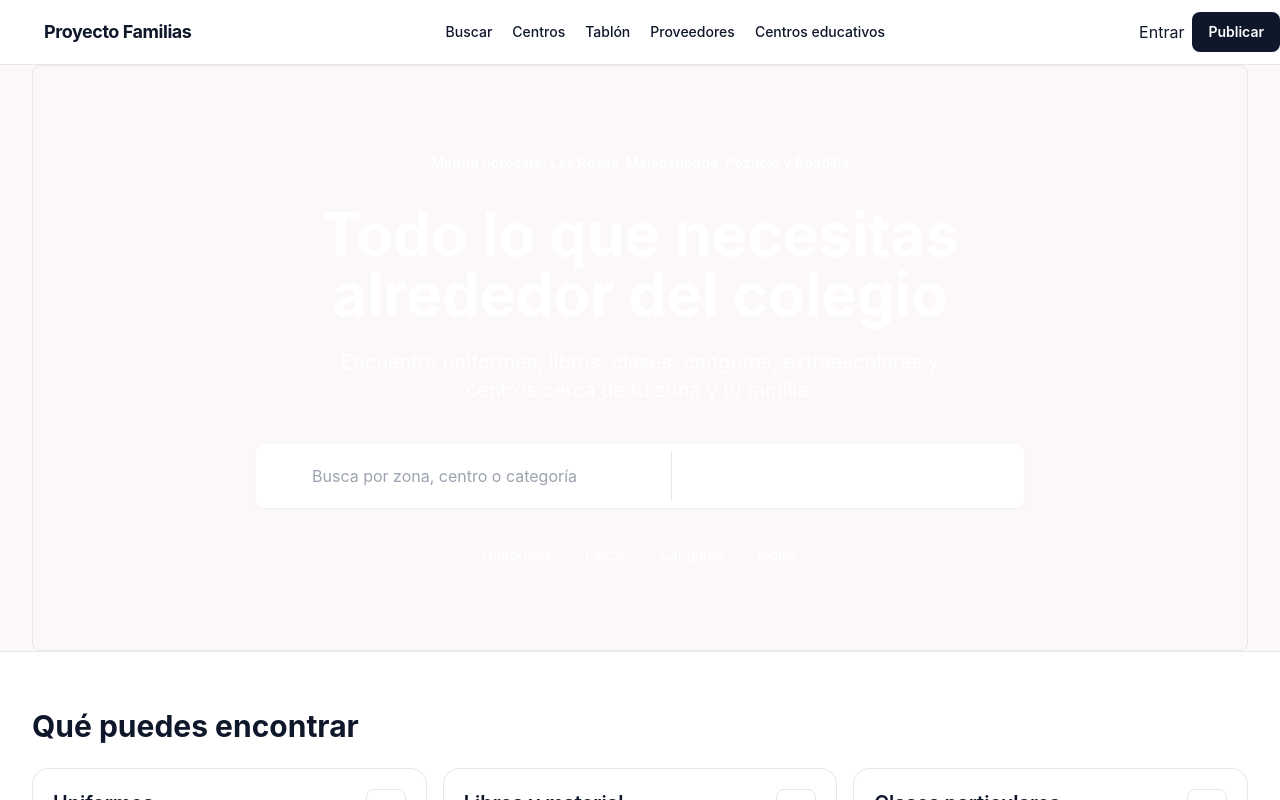
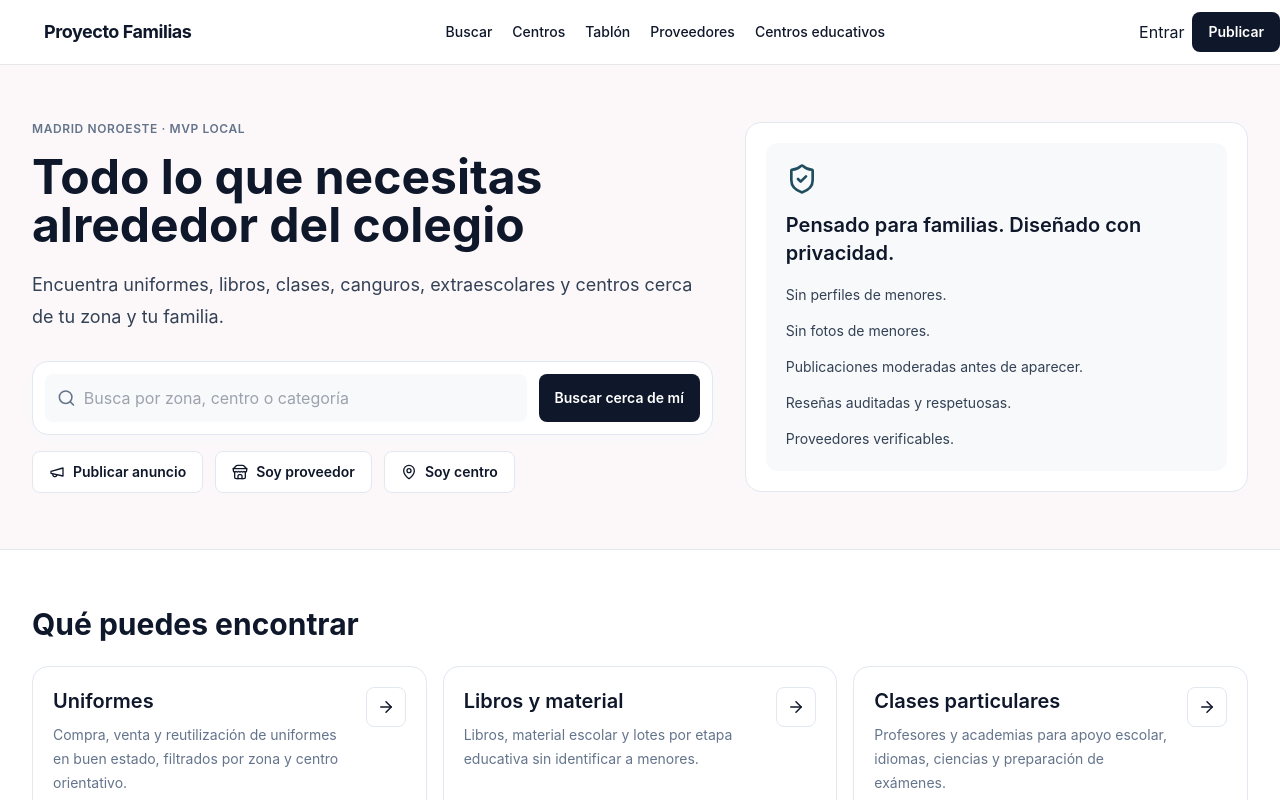
Before and after one commit to rdrgzjavier/kiryco, a Next.js app: page / in a window 1280 px wide. Shown: the top 800 px of the page. Built offline with nearby package versions, Linux system fonts and the light colour scheme.

Commit message:
Align search hero with current Kiryco MVP

```diff
--- a/src/components/SearchHero.tsx
+++ b/src/components/SearchHero.tsx
@@ -1,77 +1,44 @@
-"use client";
-
-import { useState } from "react";
-import { useRouter } from "next/navigation";
-import { MapPin, Search } from "lucide-react";
-import { municipalities } from "@/lib/mock-data";
+import Link from "next/link";
+import { MapPin, Megaphone, Search, ShieldCheck, Store } from "lucide-react";
 
 export default function SearchHero() {
-  const [query, setQuery] = useState("");
-  const [location, setLocation] = useState("");
-  const router = useRouter();
-
-  function handleSearch(event: React.FormEvent) {
-    event.preventDefault();
-    const params = new URLSearchParams();
-    if (query) params.set("q", query);
-    if (location) params.set("muni", location);
-    router.push(`/buscar?${params.toString()}`);
-  }
-
   return (
-    <div className="relative overflow-hidden rounded-lg border border-brand-900 bg-brand-900 px-5 py-14 text-center text-white md:px-10 md:py-20">
-      <div className="relative z-10 mx-auto flex max-w-3xl flex-col items-center">
-        <span className="mb-6 inline-flex rounded-full border border-white/15 bg-white/10 px-4 py-1.5 text-sm font-semibold text-brand-50">
-          Madrid noroeste: Las Rozas, Majadahonda, Pozuelo y Boadilla
-        </span>
-        <h1 className="mb-6 text-4xl font-bold leading-tight tracking-normal text-white md:text-6xl">
+    <section className="grid gap-8 py-8 md:grid-cols-[1.15fr_0.85fr] md:items-center md:py-14">
+      <div>
+        <p className="label mb-4">Madrid noroeste · MVP local</p>
+        <h1 className="max-w-4xl text-4xl font-bold leading-tight text-ink sm:text-5xl">
           Todo lo que necesitas alrededor del colegio
         </h1>
-        <p className="mb-10 max-w-2xl text-lg leading-relaxed text-brand-100 md:text-xl">
+        <p className="mt-5 max-w-2xl text-lg leading-8 text-slatecopy">
           Encuentra uniformes, libros, clases, canguros, extraescolares y centros cerca de tu zona y tu familia.
         </p>
-
-        <form onSubmit={handleSearch} className="grid w-full gap-2 rounded-lg bg-white p-2 shadow-sm md:grid-cols-[1fr_220px_auto]">
-          <label className="relative flex items-center">
-            <Search className="absolute left-4 text-warm-400" size={20} />
-            <span className="sr-only">Busca por zona, centro o categoría</span>
-            <input
-              type="text"
-              placeholder="Busca por zona, centro o categoría"
-              className="h-12 w-full rounded-lg border-0 bg-transparent pl-12 pr-4 text-base text-warm-900 outline-none placeholder:text-warm-400"
-              value={query}
-              onChange={(event) => setQuery(event.target.value)}
-            />
-          </label>
-          <label className="relative flex items-center border-t border-warm-100 md:border-l md:border-t-0">
-            <MapPin className="absolute left-4 text-warm-400" size={20} />
-            <span className="sr-only">Municipio</span>
-            <select
-              className="h-12 w-full appearance-none rounded-lg border-0 bg-transparent pl-12 pr-4 text-base text-warm-900 outline-none"
-              value={location}
-              onChange={(event) => setLocation(event.target.value)}
-            >
-              <option value="">Todas las zonas</option>
-              {municipalities.map((municipality) => (
-                <option key={municipality.id} value={municipality.name}>
-                  {municipality.name}
-                </option>
-              ))}
-            </select>
-          </label>
-          <button type="submit" className="btn-accent h-12 px-8 text-base">
-            Buscar
-          </button>
+        <form action="/buscar" className="mt-7 grid gap-3 rounded-2xl border border-line bg-panel p-3 shadow-soft sm:grid-cols-[1fr_auto]">
+          <label className="sr-only" htmlFor="q">Busca por zona, centro o categoría</label>
+          <div className="flex items-center gap-2 rounded-lg bg-soft px-3">
+            <Search size={20} className="text-muted" aria-hidden />
+            <input id="q" name="q" placeholder="Busca por zona, centro o categoría" className="min-h-12 w-full bg-transparent text-base outline-none" />
+          </div>
+          <button className="btn-primary min-h-12" type="submit">Buscar cerca de mí</button>
         </form>
-
-        <div className="mt-8 flex flex-wrap justify-center gap-2">
-          {["Uniformes", "Libros", "Canguros", "Inglés"].map((item) => (
-            <span key={item} className="rounded-full border border-white/15 bg-white/10 px-3 py-1 text-sm text-brand-50">
-              {item}
-            </span>
-          ))}
+        <div className="mt-4 flex flex-wrap gap-3">
+          <Link href="/publicar" className="btn-secondary"><Megaphone size={16} aria-hidden /> Publicar anuncio</Link>
+          <Link href="/proveedores" className="btn-secondary"><Store size={16} aria-hidden /> Soy proveedor</Link>
+          <Link href="/centros-educativos" className="btn-secondary"><MapPin size={16} aria-hidden /> Soy centro</Link>
         </div>
       </div>
-    </div>
+      <div className="rounded-2xl border border-line bg-panel p-5">
+        <div className="rounded-xl bg-soft p-5">
+          <ShieldCheck className="mb-4 text-petrol" size={32} aria-hidden />
+          <h2 className="text-xl font-semibold text-ink">Pensado para familias. Diseñado con privacidad.</h2>
+          <ul className="mt-4 grid gap-3 text-sm leading-6 text-slatecopy">
+            <li>Sin perfiles de menores.</li>
+            <li>Sin fotos de menores.</li>
+            <li>Publicaciones moderadas antes de aparecer.</li>
+            <li>Reseñas auditadas y respetuosas.</li>
+            <li>Proveedores verificables.</li>
+          </ul>
+        </div>
+      </div>
+    </section>
   );
 }
```
